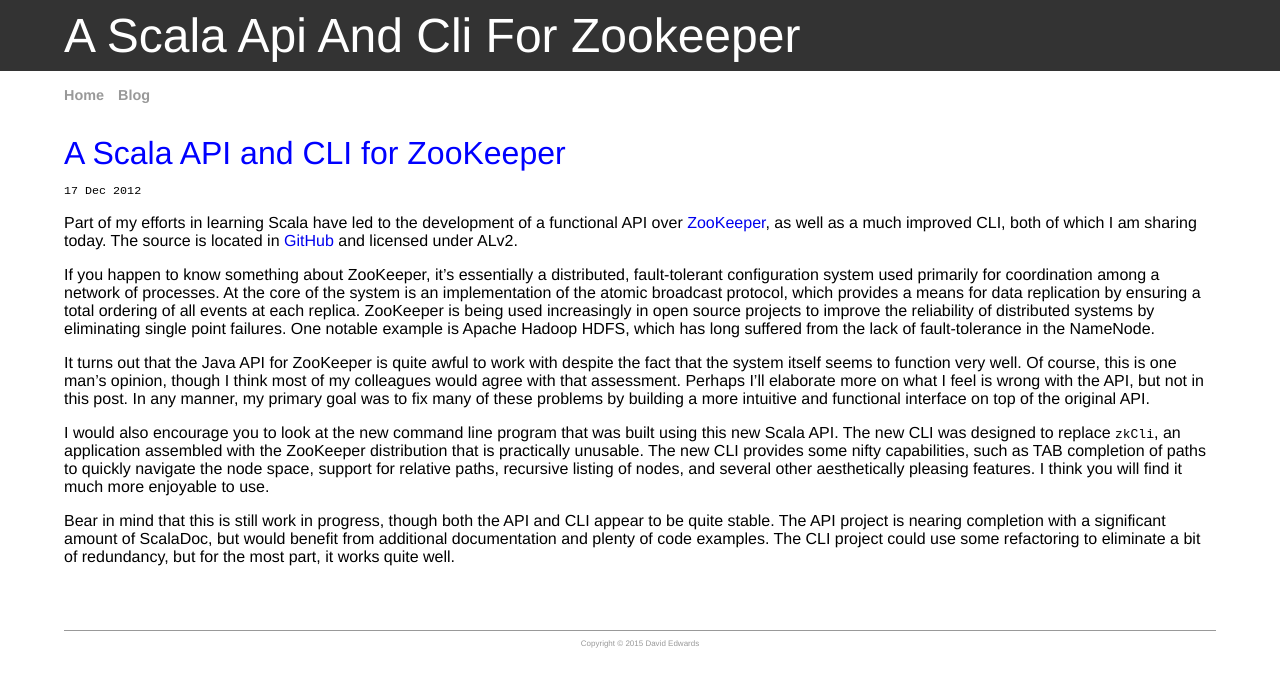
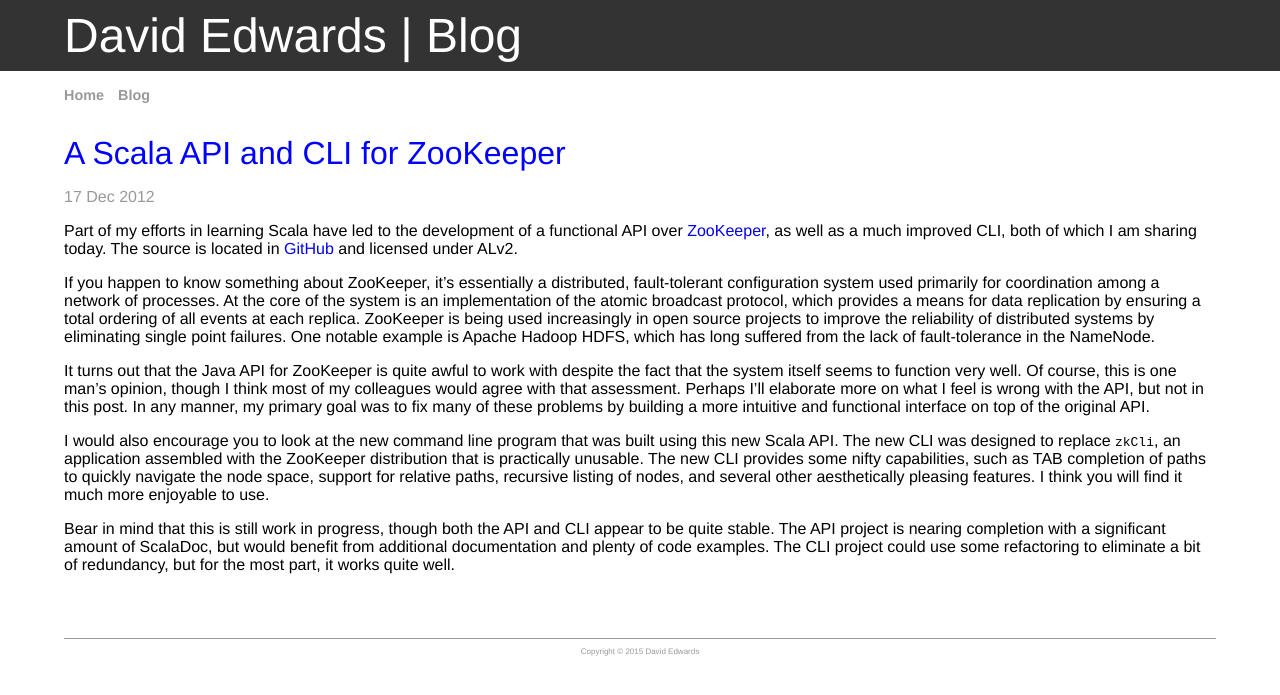
Before and after one commit to davidledwards/davidledwards.github.io, a Jekyll site: the page built from _posts/2012-12-17-a-scala-api-and-cli-for-zookeeper.md, in a window 1280 px wide. Shown: the top 695 px of the page. Built offline with Jekyll 4.4.1, drawn with Linux system fonts in a browser that asks for light colours.

Commit message:
change date styling on posts

```diff
--- a/_layouts/post.html
+++ b/_layouts/post.html
@@ -1,9 +1,8 @@
 ---
 layout: default
-title: David Edwards | Blog
 ---
 <h3>{{ page.topic }}</h3>
-<p id="date">{{ page.date | date_to_string }}</p>
-<div class="post">
+<p class="date">{{ page.date | date_to_string }}</p>
+<div>
   {{ content }}
 </div>
--- a/_posts/2012-12-17-a-scala-api-and-cli-for-zookeeper.md
+++ b/_posts/2012-12-17-a-scala-api-and-cli-for-zookeeper.md
@@ -1,5 +1,6 @@
 ---
 layout: post
+title: David Edwards | Blog
 topic: A Scala API and CLI for ZooKeeper
 date: 2012-12-17
 ---
--- a/css/main.css
+++ b/css/main.css
@@ -86,9 +86,6 @@
   font-size: 0.9em;
 }
 
-.post {
-}
-
 ul.posts {
   margin: 0;
   padding: 0;
@@ -99,3 +96,7 @@
   margin: 0 0 0.4em 0;
   margin: 0 0 0.4rem 0;
 }
+
+p.date {
+  color: #999999;
+}
```
Also changed, not shown: _posts/2016-02-10-improving-sepsis-diagnosis-and-reducing-cost-with-big-data.md (+1 -0 lines).
